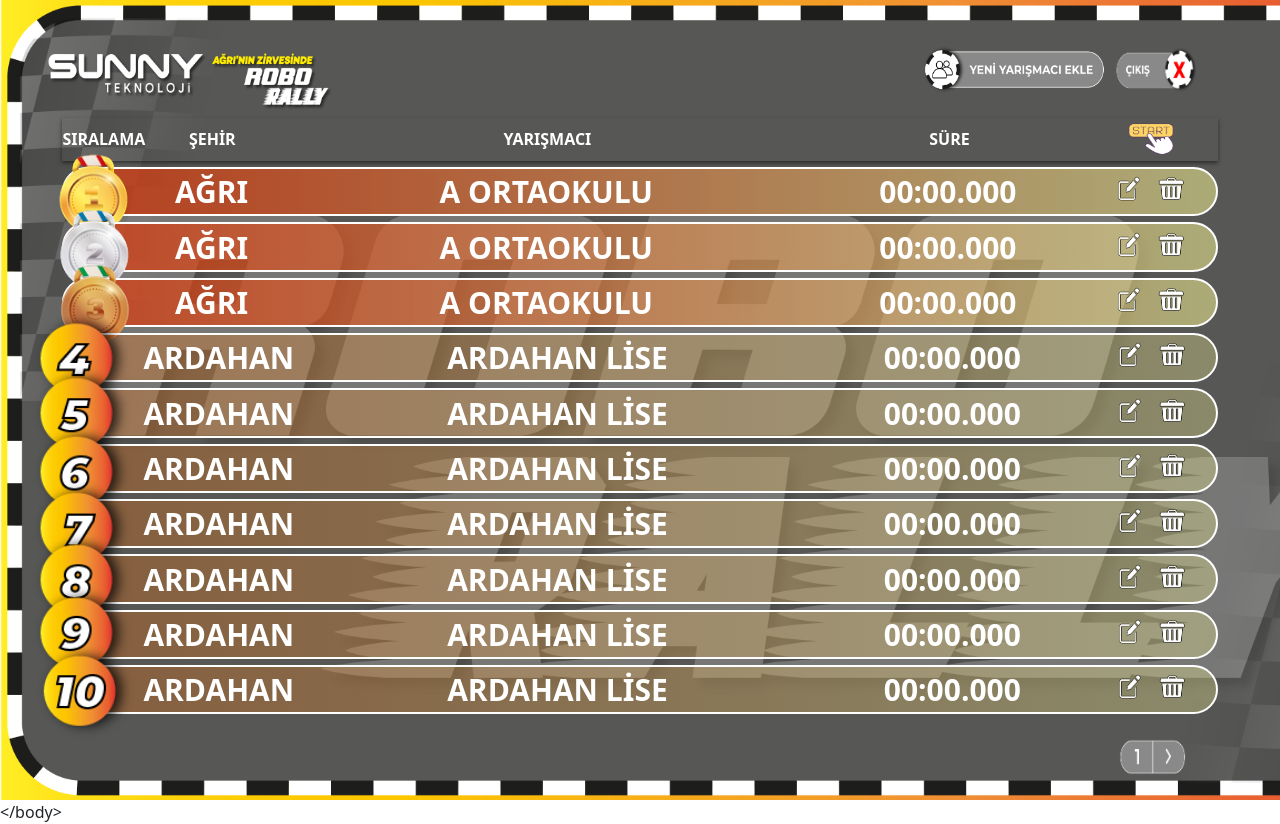
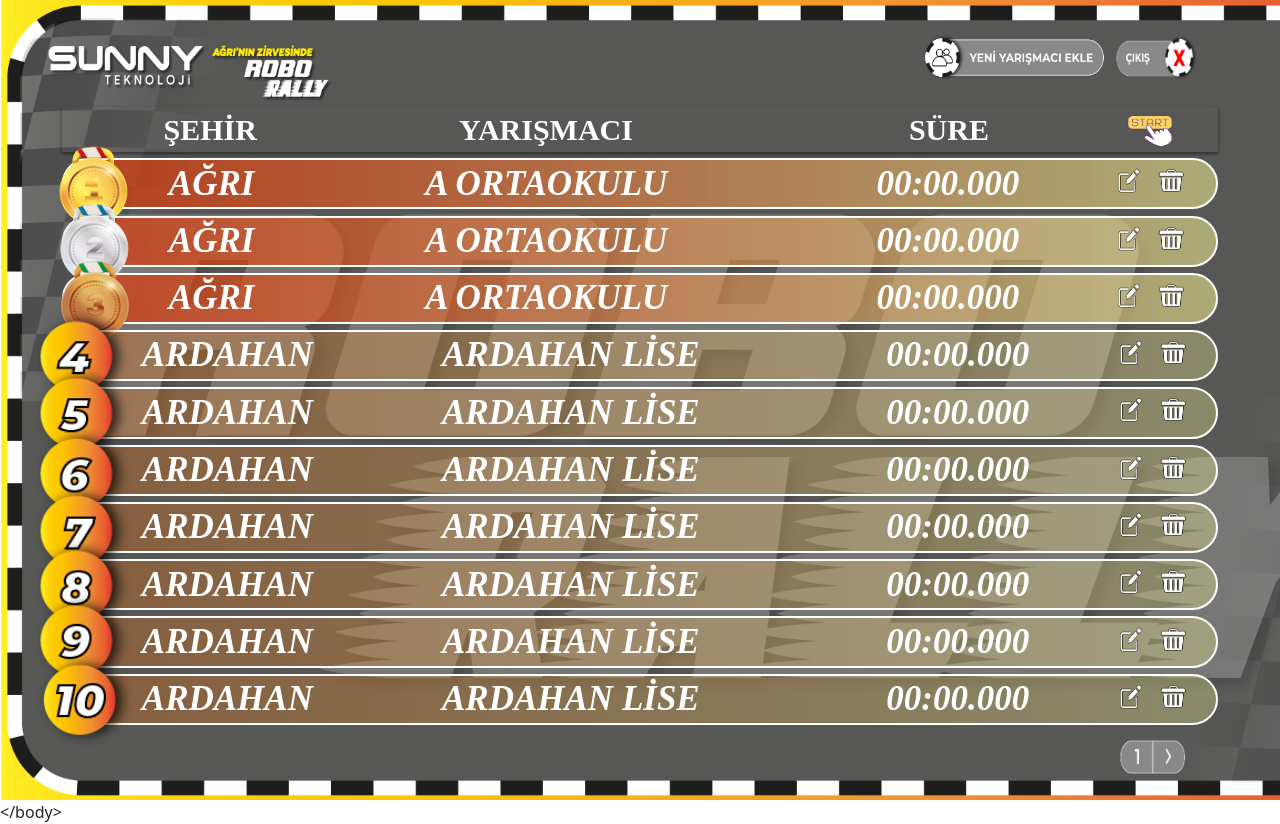
Before and after one commit to drybozan/RoboRallyCli, a React (Create React App) app: page /main in a window 1280 px wide. Built offline with nearby package versions, Linux system fonts and the light colour scheme.

Commit message:
edited ui 3

```diff
--- a/src/pages/Login.jsx
+++ b/src/pages/Login.jsx
@@ -64,11 +64,11 @@ export default function Login() {
     }
 
     return (
-        <div style={{ width: screenWidth, height: screenHeight, backgroundImage: 'url(/loginBG.jpg)', backgroundSize: 'cover', display: 'flex', justifyContent: 'center', alignItems: 'center' }}>
+        <div style={{ width: screenWidth, height: screenHeight, backgroundImage: 'url(/loginBG2.jpg)', backgroundSize: 'cover', display: 'flex', justifyContent: 'center', alignItems: 'center' }}>
 
             <div style={{ padding: '20px', background: 'white', width: '30%', height: '50%', borderRadius: '5%', opacity: '0.7', display: 'flex', flexDirection: 'column', alignItems: 'center' }}>
 
-                <img src="/sunnyTeknolojiLogo.png" alt="sunnyTeknolojiLogo" style={{ width: '50%', height: '10vh', marginTop: '10vh', background: 'white' }} />
+                <img src="/sunnyTeknolojiLogo.png" alt="sunnyTeknolojiLogo" style={{ width: '50%', height: '8vh', marginTop: '10vh', background: 'white' }} />
 
                 <Form style={{ width: '50%', marginTop: '5vh' }}>
                     <Form.Group>
--- a/src/pages/MainPage1.jsx
+++ b/src/pages/MainPage1.jsx
@@ -171,9 +171,9 @@ export default function MainDashboard() {
 
             </div>
 
-            <div style={{ flex: "0.5" , fontWeight: 'bold', fontSize: "30px",color:"white"}}> AĞRI   </div>
-            <div style={{ flex: "2" , fontWeight: 'bold', fontSize: "30px",color:"white"}}> A ORTAOKULU   </div>
-            <div style={{ flex: "1", color: 'white', fontWeight: 'bold', fontSize: "30px" }}>
+            <div style={{ flex: "0.5" , fontWeight: 'bold', fontSize: "35px",color:"white" , fontStyle: 'italic', fontFamily: 'New Times Roman'}}> AĞRI   </div>
+            <div style={{ flex: "2" , fontWeight: 'bold', fontSize: "35px",color:"white", fontStyle: 'italic', fontFamily: 'New Times Roman'}}> A ORTAOKULU   </div>
+            <div style={{ flex: "1", color: 'white', fontWeight: 'bold', fontSize: "35px", fontStyle: 'italic', fontFamily: 'New Times Roman'}}>
 
               {formattedTime}
 
@@ -210,9 +210,9 @@ export default function MainDashboard() {
               )}
             </div>
 
-            <div style={{ flex: "0.5" , fontWeight: 'bold', fontSize: "30px",color:"white"}}>ARDAHAN </div>
-            <div style={{ flex: "2" , fontWeight: 'bold', fontSize: "30px",color:"white"}}> ARDAHAN LİSE  </div>
-            <div style={{ flex: "1", color: 'white', fontWeight: 'bold', fontSize: "30px" }}>
+            <div style={{ flex: "0.5" , fontWeight: 'bold', fontSize: "35px",color:"white", fontStyle: 'italic', fontFamily: 'New Times Roman'}}>ARDAHAN </div>
+            <div style={{ flex: "2" , fontWeight: 'bold', fontSize: "35px",color:"white", fontStyle: 'italic', fontFamily: 'New Times Roman'}}> ARDAHAN LİSE  </div>
+            <div style={{ flex: "1", color: 'white', fontWeight: 'bold', fontSize: "35px" , fontStyle: 'italic', fontFamily: 'New Times Roman'}}>
 
               {formattedTime}
 
@@ -241,25 +241,25 @@ export default function MainDashboard() {
 
       <div style={{ display: 'flex', justifyContent: 'center' }}>
 
-        <img src={`${process.env.PUBLIC_URL}/homeLogo.png`} alt="sunnyTeknolojiLogo" style={{ width: '25%', height: '15vh', position: 'fixed', top: '2%', left: '3%' }} />
+        <img src={`${process.env.PUBLIC_URL}/homeLogo.png`} alt="sunnyTeknolojiLogo" style={{ width: '25%', height: '15vh', position: 'fixed', top: '1%', left: '3%' }} />
 
         <div onClick={handleShowAddOpen} style={{ cursor: 'pointer' }}>
-          <img src={`${process.env.PUBLIC_URL}/addCompetitor.png`} alt="add competitor" style={{ width: '15%', height: '8vh', position: 'fixed', top: '4.5%', right: '13%' }} />
+          <img src={`${process.env.PUBLIC_URL}/addCompetitor.png`} alt="add competitor" style={{ width: '15%', height: '8vh', position: 'fixed', top: '3%', right: '13%' }} />
         </div>
 
 
         <div onClick={() => logOutClick()} style={{ cursor: 'pointer' }}>
-          <img src={`${process.env.PUBLIC_URL}/logout.png`} alt="logout" style={{ width: '7%', height: '7vh', position: 'fixed', top: '5.5%', right: '6%' }} />
+          <img src={`${process.env.PUBLIC_URL}/logout.png`} alt="logout" style={{ width: '7%', height: '7vh', position: 'fixed', top: '4%', right: '6%' }} />
         </div>
 
       </div>
 
 
-      <div style={{ width: "95%", height: "77%", display: 'flex', flexDirection: 'column', justifyContent: 'center', alignItems: 'center', marginTop: "3%" }}>
+      <div style={{ width: "95%", height: "80%", display: 'flex', flexDirection: 'column', justifyContent: 'center', alignItems: 'center', marginTop: "3%" }}>
 
         {/* tablo başlıkları  */}
-        <div style={{ width: "95%", height: "7%", display: 'flex', alignItems: 'center', marginBottom: "0.5%", color: '#fff', fontWeight: 'bold', boxShadow: '0px 2px 4px rgba(0, 0, 0, 0.5)' }}>
-          <div style={{ flex: "0.3" }}>SIRALAMA </div>
+        <div style={{ width: "95%", height: "7%", display: 'flex', alignItems: 'center', marginBottom: "0.5%", color: '#fff', fontWeight: 'bold', boxShadow: '0px 2px 4px rgba(0, 0, 0, 0.5)',fontSize: "30px",fontFamily: 'New Times Roman' }}>
+          <div style={{ flex: "0.3"}}></div>
           <div style={{ flex: "0.5" }}>ŞEHİR </div>
           <div style={{ flex: "2" }}> YARIŞMACI </div>
           <div style={{ flex: "1" }}> SÜRE </div>
--- a/src/pages/MainPage2.jsx
+++ b/src/pages/MainPage2.jsx
@@ -127,7 +127,7 @@ export default function MainDashboard() {
         if (index >= 10 && index <= 19) {
             sections.push(
 
-                <div style={{ width: "95%", height: "8%", borderRadius: "50px",  backgroundImage: `linear-gradient(to left, rgba(255, 255, 153, 0.3), rgba(241, 108, 5, 0.3))`, display: 'flex', alignItems: 'center', marginBottom: "0.5%", border: "2px solid white" }}>
+                <div style={{ width: "95%", height: "8%", borderRadius: "50px", backgroundImage: `linear-gradient(to left, rgba(255, 255, 153, 0.3), rgba(241, 108, 5, 0.3))`, display: 'flex', alignItems: 'center', marginBottom: "0.5%", border: "2px solid white" }}>
 
                     {/* sıralama kısmı */}
                     <div style={{ flex: "0.3" }}>
@@ -137,13 +137,10 @@ export default function MainDashboard() {
 
                     </div>
 
-                    <div style={{ flex: "0.5" ,color: '#000', fontWeight: 'bold', fontSize: "30px" }}>
-                        KARS  </div>
-                    <div style={{ flex: "2", fontWeight: 'bold', fontSize: "30px" }}>
+                    <div style={{ flex: "0.5", color: '#000', fontWeight: 'bold', fontSize: "35px", fontStyle: 'italic', fontFamily: 'New Times Roman' }}> KARS  </div>
+                    <div style={{ flex: "2", fontWeight: 'bold', fontSize: "35px", fontStyle: 'italic', fontFamily: 'New Times Roman' }}> KARS ORTAOKUL </div>
 
-                        KARS ORTAOKUL </div>
-
-                    <div style={{ flex: "1", color: '#000', fontWeight: 'bold', fontSize: "30px" }}>
+                    <div style={{ flex: "1", color: '#000', fontWeight: 'bold', fontSize: "35px", fontStyle: 'italic', fontFamily: 'New Times Roman' }}>
 
                         {formattedTime}
 
@@ -171,17 +168,17 @@ export default function MainDashboard() {
             <div style={{ display: 'flex', justifyContent: 'center' }}>
 
                 <div onClick={() => logOutClick()} style={{ cursor: 'pointer' }}>
-                    <img src={`${process.env.PUBLIC_URL}/logout.png`} alt="logout" style={{ width: '7%', height: '7vh', position: 'fixed', top: '5.5%', right: '6%' }} />
+                    <img src={`${process.env.PUBLIC_URL}/logout.png`} alt="logout" style={{ width: '7%', height: '7vh', position: 'fixed', top: '4%', right: '6%' }} />
                 </div>
 
             </div>
 
 
-            <div style={{ width: "95%", height: "77%", display: 'flex', flexDirection: 'column', justifyContent: 'center', alignItems: 'center', marginTop: "0.1%" }}>
+            <div style={{ width: "95%", height: "80%", display: 'flex', flexDirection: 'column', justifyContent: 'center', alignItems: 'center', marginTop: "0.1%" }}>
 
                 {/* tablo başlıkları  */}
-                <div style={{ width: "95%", height: "7%", display: 'flex', alignItems: 'center', marginBottom: "0.5%", color: '#fff', fontWeight: 'bold', boxShadow: '0px 2px 4px rgba(0, 0, 0, 0.5)' }}>
-                    <div style={{ flex: "0.3" }}>SIRALAMA </div>
+                <div style={{ width: "95%", height: "7%", display: 'flex', alignItems: 'center', marginBottom: "0.5%", color: '#fff', fontWeight: 'bold', boxShadow: '0px 2px 4px rgba(0, 0, 0, 0.5)', fontSize: "30px", fontFamily: 'New Times Roman' }}>
+                    <div style={{ flex: "0.3" }}></div>
                     <div style={{ flex: "0.5" }}>ŞEHİR </div>
                     <div style={{ flex: "2" }}> YARIŞMACI </div>
                     <div style={{ flex: "1" }}> SÜRE </div>
@@ -196,7 +193,7 @@ export default function MainDashboard() {
 
             <div style={{ display: 'flex', justifyContent: 'center' }}>
 
-                <img src={`${process.env.PUBLIC_URL}/homeLogo2.png`} alt="sunnyTeknolojiLogo" style={{ width: '18%', height: '13vh', position: 'fixed', bottom: '0.1%', left: '37%' }} />
+                <img src={`${process.env.PUBLIC_URL}/homeLogo2.png`} alt="sunnyTeknolojiLogo" style={{ width: '18%', height: '13vh', position: 'fixed', bottom: '-1%', left: '37%' }} />
             </div>
 
             <div onClick={() => previousPageClick()} style={{ cursor: 'pointer' }}>
```
Also changed, not shown: public/homeBG2.png (deleted), public/loginBG2.jpg (added).
